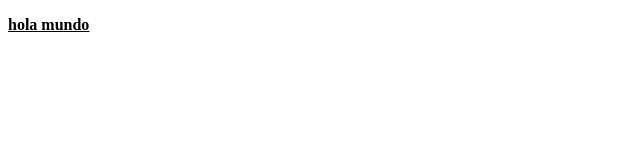
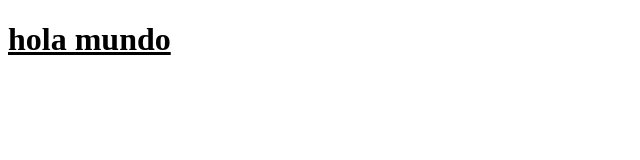
Before and after one commit to josito19/josito19.github.io, a plain HTML site: page index.html in a window 1280 px wide. Shown: the whole page, without its empty margins (0-640 px from the left). Drawn offline with Linux system fonts and the light colour scheme.

Commit message:
Update index.html

```diff
--- a/index.html
+++ b/index.html
@@ -6,7 +6,7 @@
 </head>
 <body>
 
-<p><b><u> hola mundo </u></b> </p>
+<h1><b><u> hola mundo </u></b> </h1>
 </body>
 
 </html>
```
